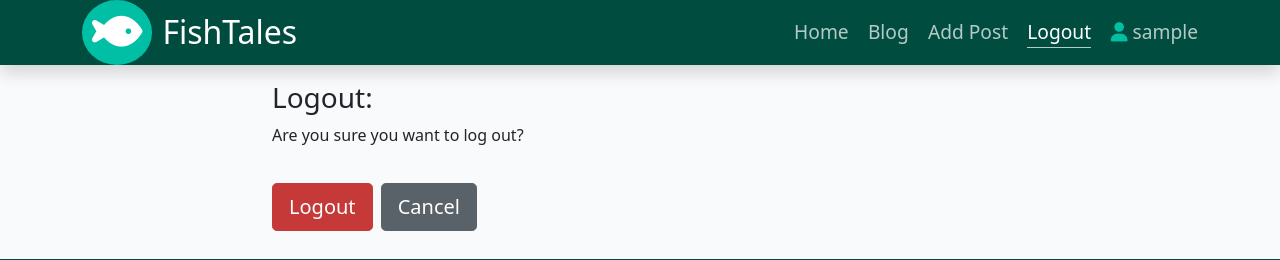
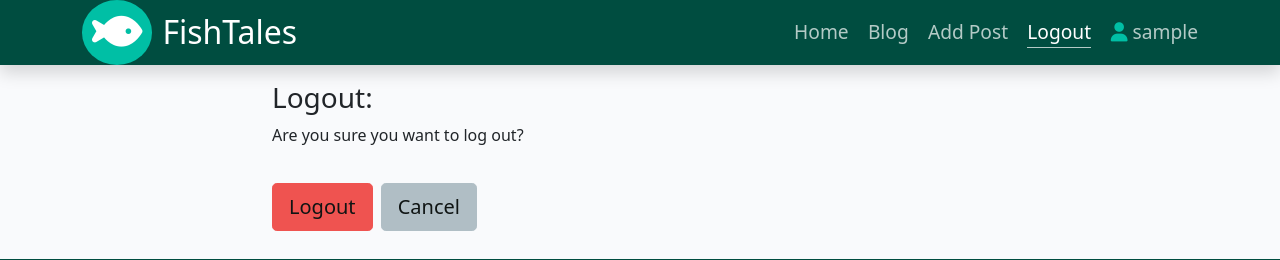
Before and after one commit to mittnamnkenny/fishtales, a Django app: page /accounts/logout/ in a window 1280 px wide. Shown: the top 260 px of the page. Run offline with Django 3.2, Linux system fonts and the light colour scheme; the visitor is signed in with stand-in values (Sample User, id 1); some libraries are stand-ins or nearby versions; some web fonts are replaced.

Commit message:
Improve contrast ratio on failing font colours after running lighthouse report

```diff
--- a/static/css/style.css
+++ b/static/css/style.css
@@ -187,7 +187,7 @@ body {
 }
 
 .author {
-    color: white;
+    color: #0F1413;
     margin: 4px;
     text-transform: uppercase;
 }
@@ -256,7 +256,7 @@ body {
 
 .btn-signup {
     background-color: #00bfa5;
-    color: #fff;
+    color: #0F1413;
     border: 1px solid #00bfa5;
 }
 
@@ -268,29 +268,29 @@ body {
 }
 
 .btn-sec {
-    background-color: #596269;
-    color: #fff;
-    border: 1px solid #596269;
+    background-color: #b0bec5;
+    color: #0F1413;
+    border: 1px solid #b0bec5;
 }
 
 .btn-sec:hover,
 .btn-sec:active {
     background-color: #fff;
-    color: #596269;
-    border: 1px solid #596269;
+    color: #b0bec5;
+    border: 1px solid #b0bec5;
 }
 
 .btn-del {
-    background-color: #C53938;
-    color: #fff;
-    border: 1px solid #C53938;
+    background-color: #ef5350;
+    color: #0F1413;
+    border: 1px solid #ef5350;
 }
 
 .btn-del:hover,
 .btn-del:active {
     background-color: #fff;
-    color: #C53938;
-    border: 1px solid #C53938;
+    color: #ef5350;
+    border: 1px solid #ef5350;
 }
 
 .link {
@@ -331,6 +331,11 @@ body {
 
 .main-bg {
     background-color: #F9FAFC;
+}
+
+.text-muted,
+.text-secondary {
+    color: #616161 !important;
 }
 
 /* Flash Messages */
--- a/templates/post_detail.html
+++ b/templates/post_detail.html
@@ -185,7 +185,7 @@
                                 <div class="comments" style="padding: 10px;">
                                     <p class="font-weight-bold">
                                         {{ comment.author }}
-                                        <span class=" text-muted font-weight-normal">
+                                        <span class="text-muted font-weight-normal">
                                             {{ comment.created_on }}
                                         </span> wrote:
                                     </p>
```
